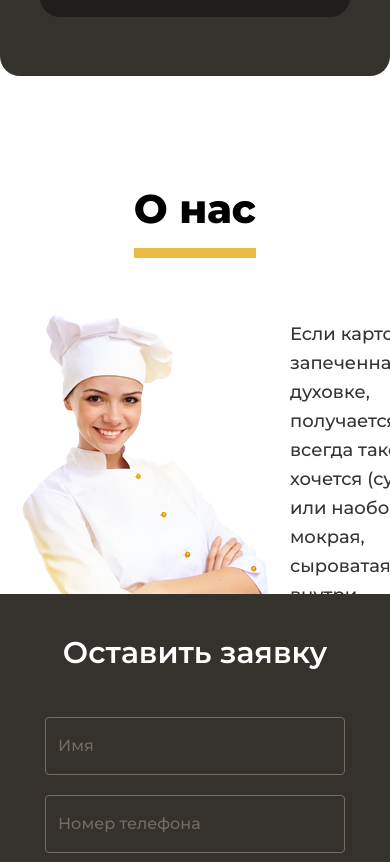
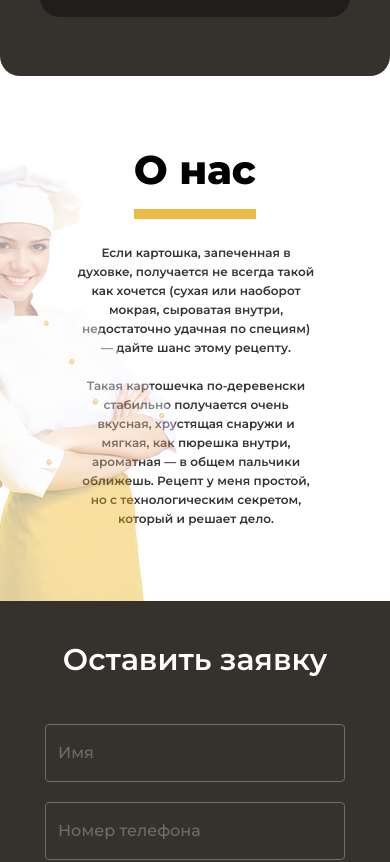
Before and after one commit to Paracells/Potato, a Vue app: page / in a window 390 px wide. Shown: the part 1959-2821 px from the top of the page. Built offline with nearby package versions, Linux system fonts and the light colour scheme.

Commit message:
responsive about us

```diff
--- a/src/components/TheAbout.vue
+++ b/src/components/TheAbout.vue
@@ -8,9 +8,13 @@
         class="position-absolute left__top-img"
       />
     </div>
-    <div class="d-flex girl__text justify-content-around mx-auto girl__image">
-      <img src="../assets/images/about/left2.png" alt="potato" />
-      <p class="girl__text-margin">
+    <div class="img__container">
+      <img
+        src="../assets/images/about/left2.png"
+        alt="girl"
+        class="girl__image"
+      />
+      <p class="girl__text">
         Если картошка, запеченная в духовке, получается не всегда такой как
         хочется (сухая или наоборот мокрая, сыроватая внутри, недостаточно
         удачная по специям) — дайте шанс этому рецепту. <br /><br />
@@ -102,10 +106,14 @@ $main: #746b61;
   margin-top: 89px;
 }
 
+.img__container {
+  display: flex;
+  justify-content: center;
+}
 .girl__text {
-  max-width: 690px;
+  max-width: 400px;
   width: 100%;
-
+  margin-top: 76px;
   font-style: normal;
   font-weight: normal;
   font-size: 18px;
@@ -120,6 +128,9 @@ $main: #746b61;
   margin-top: 59px;
   position: relative;
   z-index: 100;
+  float: left;
+  /* display: flex;
+  justify-content: space-around; */
 }
 
 .girl__image > img {
@@ -135,7 +146,7 @@ $main: #746b61;
 .bottom__img {
   right: -50px;
   bottom: -295px;
-  z-index: 50;
+  z-index: -1;
 }
 .form__main {
   min-height: 494px;
@@ -193,7 +204,7 @@ $main: #746b61;
   }
 }
 
-@media (max-width: 768px) {
+@media (max-width: 992px) {
   .left__top-img,
   .bottom__img {
     display: none;
@@ -201,10 +212,6 @@ $main: #746b61;
 }
 
 @media (max-width: 576px) {
-  .girl__image {
-    max-width: 450px;
-    max-height: 290px;
-  }
   .form__main {
     min-height: 400px;
     border-radius: 0;
@@ -222,5 +229,30 @@ $main: #746b61;
   .active {
     margin-bottom: 65px;
   }
+
+  .img__container {
+    position: relative;
+  }
+
+  .girl__image {
+    opacity: 0.4;
+    margin-top: -71px;
+    margin-left: -285px;
+  }
+  .girl__text {
+    position: absolute;
+    right: 75px;
+    top: 21px;
+    text-align: center;
+    font-weight: 600;
+    font-size: 12px;
+    line-height: 19px;
+    margin-top: 0;
+    max-width: 238px;
+    width: 100%;
+  }
+  .margin__top {
+    margin-top: 50px;
+  }
 }
 </style>
```
Also changed, not shown: src/assets/images/about/bottom.png.
